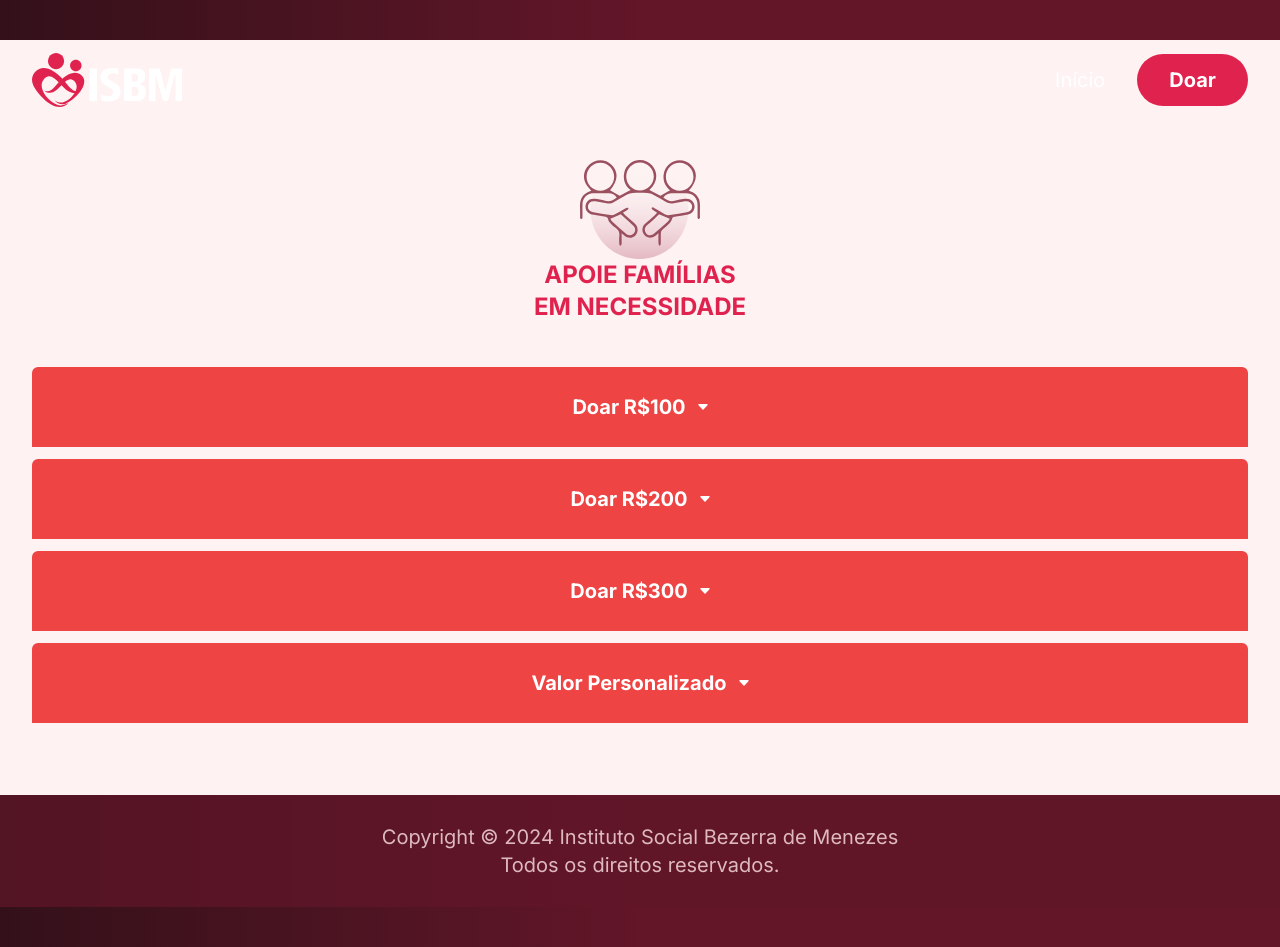
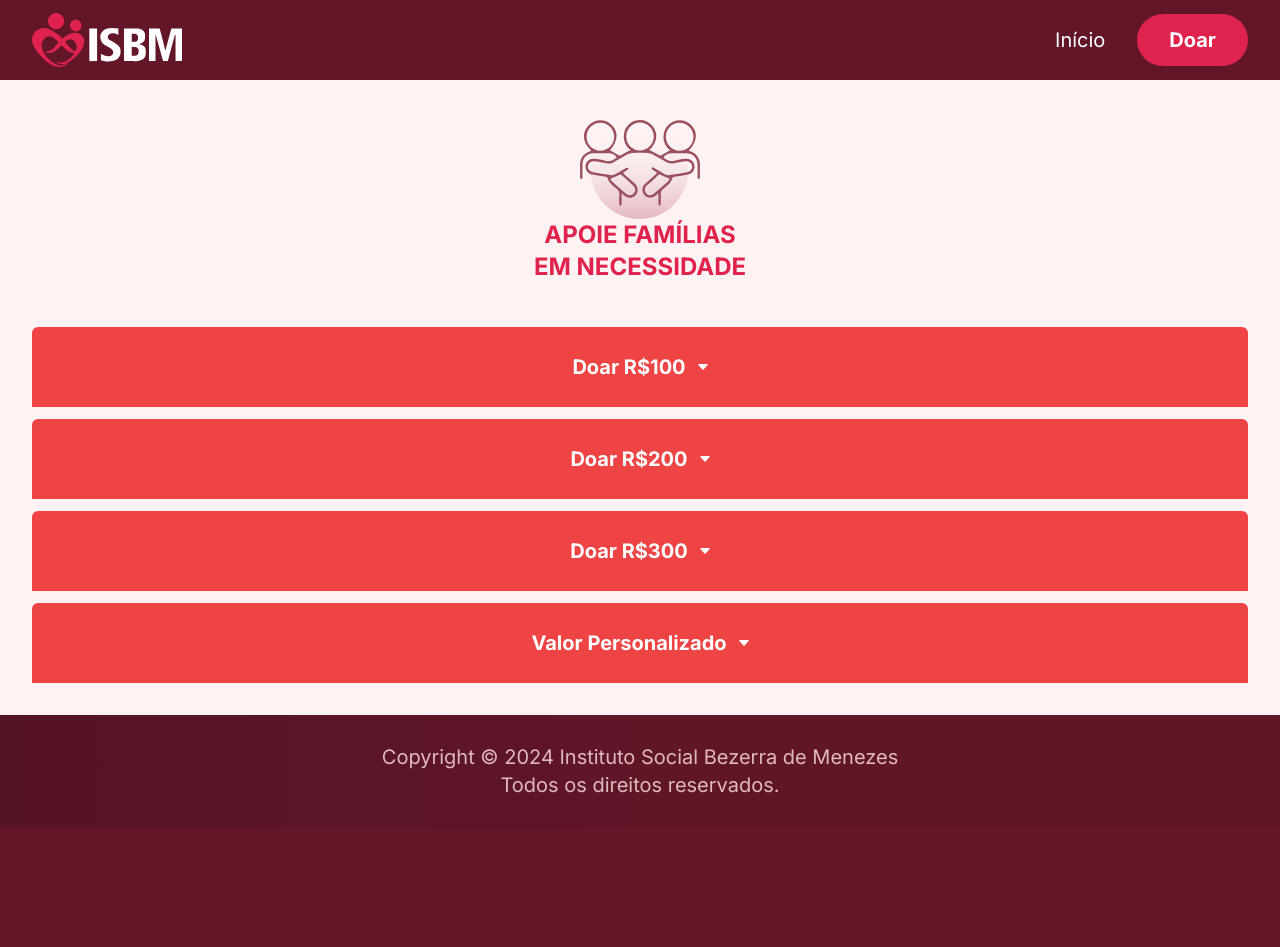
Before and after one commit to vsiago/isbmsitenovo, a Next.js app: page /doar in a window 1280 px wide. After the commit the page ends 827 px from the top, so only its background shows below. Built offline with nearby package versions, Linux system fonts and the light colour scheme; a web font is replaced by a local one.

Commit message:
melhorias

```diff
--- a/src/app/doar/page.jsx
+++ b/src/app/doar/page.jsx
@@ -47,9 +47,9 @@ export default function Doar() {
   };
 
   return (
-    <main className="min-h-screen h-full py-10 bg-gradient-to-r from-[#140D10]/60 via-[#621628] to-[#621628]/70 flex flex-col">
-      <Header />
-      <main className="bg-red-50 h-screen py-10 flex-1 text-black pt-20">
+    <main className="min-h-screen h-full  bg-gradient-to-r from-[#140D10]/60 via-[#621628] to-[#621628]/70 flex flex-col">
+      <Header changeHeaderBgColor="true" />
+      <main className="bg-red-50 h-screen  flex-1 text-black pt-20">
         <div className="mt-10 flex flex-col items-center justify-center w-full">
           <Image src="/SVG/icon-donate.svg" alt="icon-donate" width={120} height={120} />
           <p className="text-[#E0234E] text-2xl text-center font-bold uppercase">
--- a/src/components/Header.tsx
+++ b/src/components/Header.tsx
@@ -3,10 +3,11 @@ import { useState, useEffect } from "react";
 import Image from "next/image";
 import Link from "next/link";
 
-export default function Header() {
+export default function Header({changeHeaderBgColor}) {
   const [open, setOpen] = useState(false);
   const [scrolled, setScrolled] = useState(false);
   const [prevScrollPos, setPrevScrollPos] = useState(0);
+  const [apparencyOff, setApparencyOff] = useState(false);
 
   const menuItems = [
     {
@@ -18,6 +19,8 @@ export default function Header() {
       link: "/doar",
     },
   ];
+
+
 
   useEffect(() => {
     const handleScroll = () => {
@@ -47,7 +50,7 @@ export default function Header() {
       className={`${
         scrolled
           ? "z-[2000] bg-gradient-to-r from-[#441f27] from-10% via-[#E0234E] to-[#E0234E] py-10 fixed top-0  h-16 flex w-full translate-y-0 duration-300 ease-in-out bg-clip-padding backdrop-filter backdrop-blur-lg bg-opacity-90"
-          : "py-4 md:py-0 md:h-40 bg-gradient-to-r w-full from-[#140D10]/0 absolute top-0 z-20 left-0 via-[#621628]/0 to-[#621628]/0"
+          : `py-4 md:py-0  bg-gradient-to-r  h-20 w-full from-[#140D10]/0 absolute top-0 z-20 left-0 via-[#621628]/0 to-[#621628]/0 ${changeHeaderBgColor || open ? 'bg-[#621628] h-10' : 'bg-[#621628]/0 '}`}
       } `}
     >
       <nav className="min-h-full px-6 flex w-full justify-between items-center md:container mx-auto ">
@@ -75,7 +78,7 @@ export default function Header() {
               ? "bg-gradient-to-r from-[#140D10]/60 via-[#E0234E] to-[#E0234E]/70 flex opacity-100 w-full h-screen left-0 z-[50] backdrop-blur-lg mt-4"
               : "w-full h-0"
           } fixed ${
-            scrolled ? "top-16" : "top-20"
+            scrolled ? "top-16" : "top-16"
           } right-0 flex flex-col transition duration-200 ease-out opacity-0 flex-1`}
         >
           {menuItems.map((item, index) => (
```
